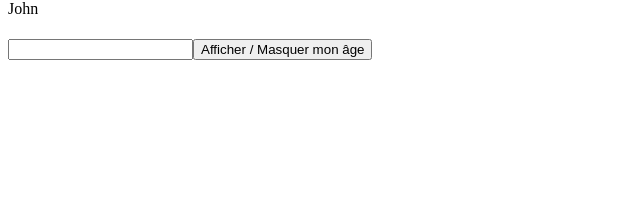
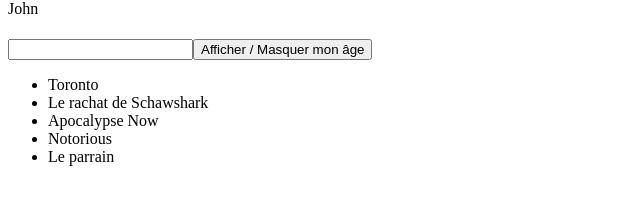
Before and after one commit to lyneeee/Quete-Angular, an Angular app: page / in a window 1280 px wide. Shown: the part 362-562 px from the top of the page, without its empty margins (0-640 px from the left). Built offline with nearby package versions, Linux system fonts and the light colour scheme.

Commit message:
commit quete Angular3

```diff
--- a/src/app/app.component.html
+++ b/src/app/app.component.html
@@ -1 +1,2 @@
 <app-user-profile></app-user-profile>
+<app-films></app-films>
--- a/src/app/app.component.ts
+++ b/src/app/app.component.ts
@@ -6,5 +6,5 @@ import { Component } from '@angular/core';
   styleUrls: ['./app.component.css']
 })
 export class AppComponent {
-  title = 'Lyne website';
-}
+  title = 'Movies list';
+  }
--- a/src/app/app.module.ts
+++ b/src/app/app.module.ts
@@ -5,12 +5,16 @@ import {FormsModule} from '@angular/forms';
 import { AppComponent } from './app.component';
 import { SignUpComponent } from './sign-up/sign-up.component';
 import { UserProfileComponent } from './user-profile/user-profile.component';
+import { FilmsComponent } from './films/films.component';
+import { HighlightDirective } from './highlight.directive';
 
 @NgModule({
   declarations: [
     AppComponent,
     SignUpComponent,
-    UserProfileComponent
+    UserProfileComponent,
+    FilmsComponent,
+    HighlightDirective
   ],
   imports: [
     BrowserModule,
--- /dev/null
+++ b/src/app/films/films.component.html
@@ -0,0 +1,9 @@
+<ul *ngIf = "showmovies" >
+    <li   appHighlight>Toronto</li>
+    <div *ngFor="let movie of movielist">
+
+
+
+    <li>{{movie}}</li>
+  </div>
+</ul>
--- /dev/null
+++ b/src/app/films/films.component.ts
@@ -0,0 +1,17 @@
+import { Component, OnInit } from '@angular/core';
+
+@Component({
+  selector: 'app-films',
+  templateUrl: './films.component.html',
+  styleUrls: ['./films.component.css']
+})
+export class FilmsComponent implements OnInit {
+
+  constructor() { }
+  movielist : string[] = ["Le rachat de Schawshark", "Apocalypse Now", "Notorious", "Le parrain"];
+  showmovies:boolean = true;
+
+  ngOnInit() {
+  }
+
+}
--- /dev/null
+++ b/src/app/highlight.directive.ts
@@ -0,0 +1,23 @@
+import { Directive, ElementRef, OnInit, Renderer2, HostListener, HostBinding } from '@angular/core';
+
+@Directive({
+  selector: '[appHighlight]'
+})
+export class HighlightDirective  implements OnInit {
+
+  @HostBinding ('style.backgroundColor') myBackgroundColor:string;
+
+  constructor() {}
+
+  ngOnInit() {
+
+  }
+
+  @HostListener('mouseenter')mouseEnterEvent (eventData:Event) {
+    this.myBackgroundColor = 'yellow';
+    }
+
+  @HostListener('mouseleave') mouseLeaveEvent (eventData:Event){
+    this.myBackgroundColor = 'transparent';
+  }
+}
```
Also changed, not shown: src/app/films/films.component.css (added), 2 other files (tests, documents, lock files or other folders).
